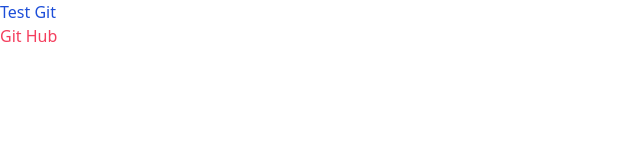
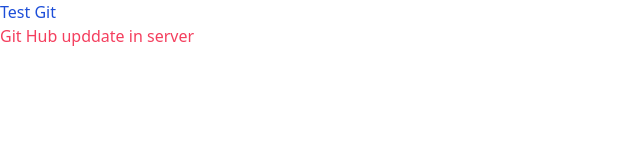
Before and after one commit to HtetEaindrayL11/tailwindtest1, a website: page src/index.html in a window 1280 px wide. Shown: the whole page, without its empty margins (0-640 px from the left). Drawn offline with Linux system fonts and the light colour scheme.

Commit message:
Update index.html

```diff
--- a/src/index.html
+++ b/src/index.html
@@ -8,6 +8,6 @@
 </head>
 <body>
     <h2 class="text-blue-700">Test Git</h2>
-    <h2 class="text-rose-500">Git Hub</h2>
+    <h2 class="text-rose-500">Git Hub upddate in server</h2>
 </body>
 </html>
```
